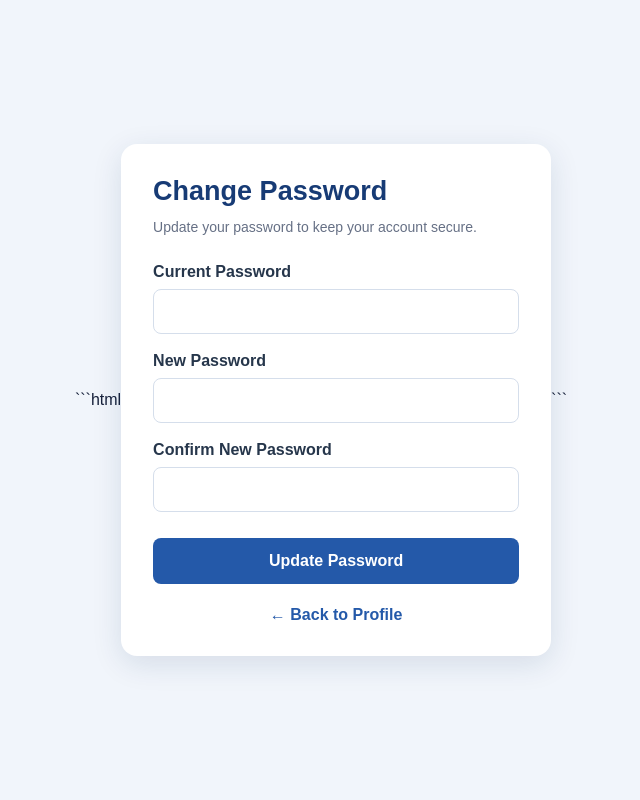
After one commit to PRIYA19120/Campus-Skill-Exchange-Platform, a Flask app: page /change-password in a window 1280 px wide. The commit adds this page. Shown: the whole page, without its empty margins (319-959 px from the left). Run offline with Flask 3, Linux system fonts and the light colour scheme; the visitor is signed in with stand-in values (Sample User, id 1).

Commit message:
Add change password feature

````diff
--- a/app.py
+++ b/app.py
@@ -211,9 +211,9 @@ def edit_profile():
         profile_picture=session.get("profile_picture")
     )
 
+
 @app.route("/change-password", methods=["GET", "POST"])
 def change_password():
-
     if not session.get("user_id"):
         return redirect(url_for("login"))
 
@@ -230,30 +230,31 @@ def change_password():
         ).first()
 
         if not student:
+            session.clear()
             return redirect(url_for("login"))
 
         if not check_password_hash(student.password, current_password):
-            error = "Current password is incorrect."
+            error = "Your current password is incorrect."
 
         elif len(new_password) < 8:
-            error = "New password must be at least 8 characters."
+            error = "New password must contain at least 8 characters."
 
         elif new_password != confirm_password:
-            error = "New passwords do not match."
+            error = "New password and confirm password do not match."
 
         elif check_password_hash(student.password, new_password):
-            error = "New password must be different from the current password."
+            error = "Please choose a password different from your current password."
 
         else:
             try:
                 student.password = generate_password_hash(new_password)
                 db.session.commit()
-                success = "Password changed successfully."
+                success = "Password changed successfully!"
 
             except Exception:
                 db.session.rollback()
                 app.logger.exception("Password change failed")
-                error = "Could not change password. Please try again."
+                error = "Unable to change password. Please try again."
 
     return render_template(
         "change_password.html",
--- /dev/null
+++ b/templates/change_password.html
@@ -0,0 +1,185 @@
+```html
+<!DOCTYPE html>
+<html lang="en">
+<head>
+    <meta charset="UTF-8">
+    <meta name="viewport" content="width=device-width, initial-scale=1.0">
+    <title>Change Password | Campus Skill Exchange</title>
+    <link rel="stylesheet" href="{{ url_for('static', filename='css/style.css') }}">
+
+    <style>
+        body {
+            margin: 0;
+            min-height: 100vh;
+            background: #f1f5fb;
+            font-family: Arial, sans-serif;
+            display: flex;
+            align-items: center;
+            justify-content: center;
+        }
+
+        .password-card {
+            width: 90%;
+            max-width: 430px;
+            padding: 32px;
+            background: white;
+            border-radius: 16px;
+            box-shadow: 0 8px 30px rgba(20, 50, 90, 0.12);
+        }
+
+        .password-card h2 {
+            color: #173b75;
+            margin: 0 0 10px;
+            font-size: 27px;
+        }
+
+        .subtitle {
+            color: #667085;
+            margin-bottom: 25px;
+            line-height: 1.5;
+        }
+
+        .form-group {
+            margin-bottom: 18px;
+        }
+
+        .form-group label {
+            display: block;
+            margin-bottom: 8px;
+            color: #26364b;
+            font-weight: 600;
+        }
+
+        .form-group input {
+            width: 100%;
+            padding: 13px;
+            border: 1px solid #d5deeb;
+            border-radius: 8px;
+            box-sizing: border-box;
+            font-size: 15px;
+            outline: none;
+        }
+
+        .form-group input:focus {
+            border-color: #3478d4;
+            box-shadow: 0 0 0 3px rgba(52, 120, 212, 0.12);
+        }
+
+        .submit-btn {
+            width: 100%;
+            padding: 14px;
+            margin-top: 8px;
+            border: none;
+            border-radius: 8px;
+            background: #2459a9;
+            color: white;
+            font-size: 16px;
+            font-weight: bold;
+            cursor: pointer;
+        }
+
+        .submit-btn:hover {
+            background: #173b75;
+        }
+
+        .message {
+            padding: 12px;
+            margin-bottom: 18px;
+            border-radius: 8px;
+            font-size: 14px;
+        }
+
+        .error {
+            background: #feecec;
+            color: #b42318;
+        }
+
+        .success {
+            background: #e8f7ed;
+            color: #187443;
+        }
+
+        .back-link {
+            display: block;
+            text-align: center;
+            margin-top: 22px;
+            color: #2459a9;
+            text-decoration: none;
+            font-weight: 600;
+        }
+
+        .back-link:hover {
+            text-decoration: underline;
+        }
+
+        @media (max-width: 480px) {
+            .password-card {
+                padding: 24px;
+            }
+        }
+    </style>
+</head>
+
+<body>
+    <div class="password-card">
+        <h2>Change Password</h2>
+        <p class="subtitle">
+            Update your password to keep your account secure.
+        </p>
+
+        {% if error %}
+            <div class="message error">{{ error }}</div>
+        {% endif %}
+
+        {% if success %}
+            <div class="message success">{{ success }}</div>
+        {% endif %}
+
+        <form method="POST" action="{{ url_for('change_password') }}">
+            <div class="form-group">
+                <label for="current_password">Current Password</label>
+                <input
+                    type="password"
+                    id="current_password"
+                    name="current_password"
+                    autocomplete="current-password"
+                    required
+                >
+            </div>
+
+            <div class="form-group">
+                <label for="new_password">New Password</label>
+                <input
+                    type="password"
+                    id="new_password"
+                    name="new_password"
+                    minlength="8"
+                    autocomplete="new-password"
+                    required
+                >
+            </div>
+
+            <div class="form-group">
+                <label for="confirm_password">Confirm New Password</label>
+                <input
+                    type="password"
+                    id="confirm_password"
+                    name="confirm_password"
+                    minlength="8"
+                    autocomplete="new-password"
+                    required
+                >
+            </div>
+
+            <button type="submit" class="submit-btn">
+                Update Password
+            </button>
+        </form>
+
+        <a class="back-link" href="{{ url_for('profile') }}">
+            ← Back to Profile
+        </a>
+    </div>
+</body>
+</html>
+```
--- a/templates/profile.html
+++ b/templates/profile.html
@@ -124,10 +124,7 @@
             Edit Profile
         </a>
 
-        <a href="{{ url_for('change_password') }}"
-           class="change-password-btn">
-            Change Password
-        </a>
+        <a href="{{ url_for('change_password') }}">Change Password</a>
     </div>
 </div>
 
````
